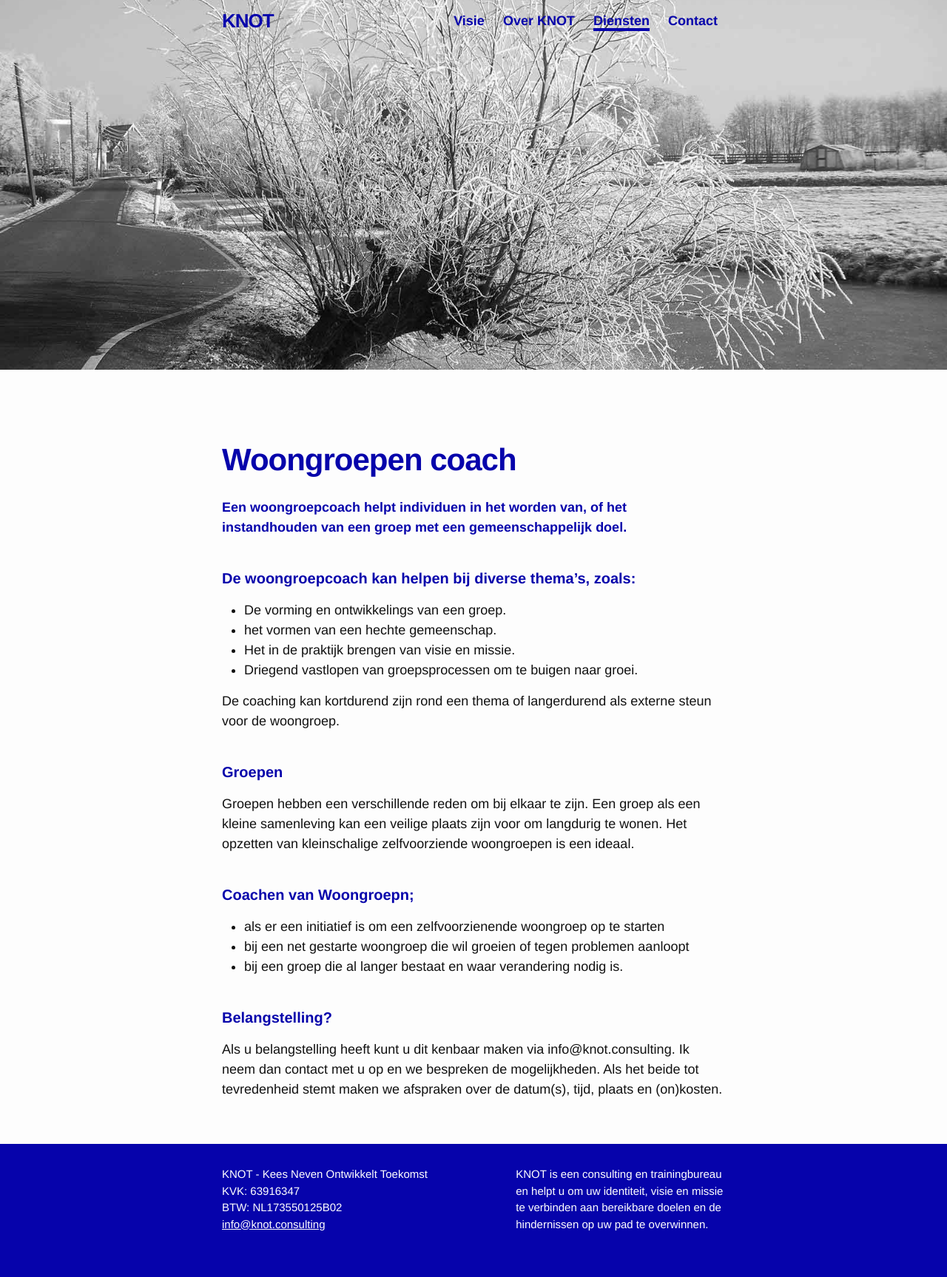
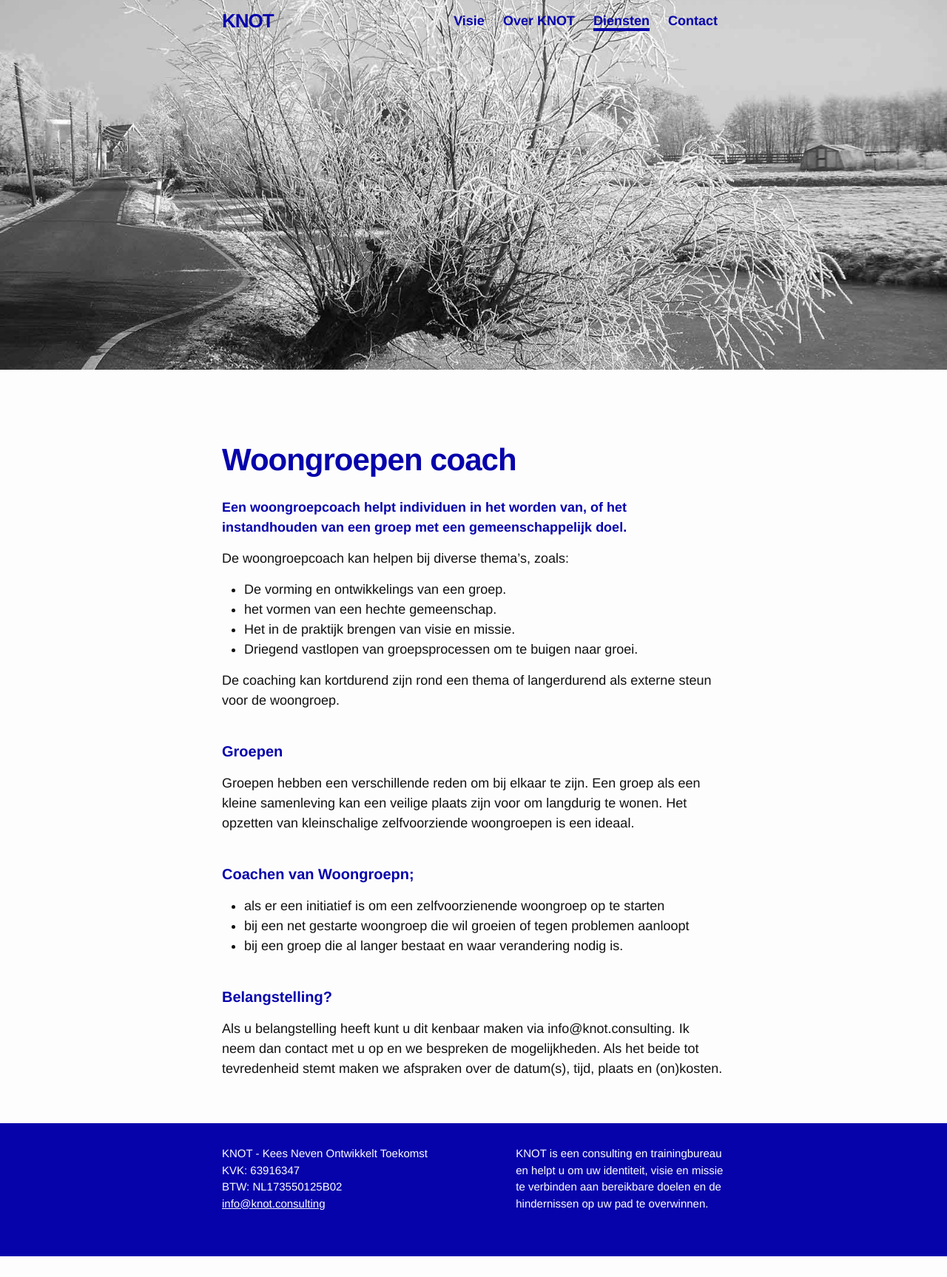
Before and after one commit to keesneven/keesneven.github.io, a Jekyll site: the page built from d_spreken.md, in a window 1280 px wide. Shown: the whole page at 74% size. Built offline with Jekyll 4.4.1, drawn with Linux system fonts in a browser that asks for light colours; nearby versions of some CDN libraries; after the commit the page ends 1699 px from its top, so only the background shows below that.

```diff
--- a/d_spreken.md
+++ b/d_spreken.md
@@ -10,7 +10,7 @@ meta-tags: Woongroepencoach,informatieoverdracht, ontwikkelfase, persoonlijke gr
 
 **Een woongroepcoach helpt individuen in het worden van, of het instandhouden van een groep met een gemeenschappelijk doel.**
 
-#### De woongroepcoach kan helpen bij diverse thema's, zoals:
+De woongroepcoach kan helpen bij diverse thema's, zoals:
 
 - De vorming en ontwikkelings van een groep.
 - het vormen van een hechte gemeenschap.
```
